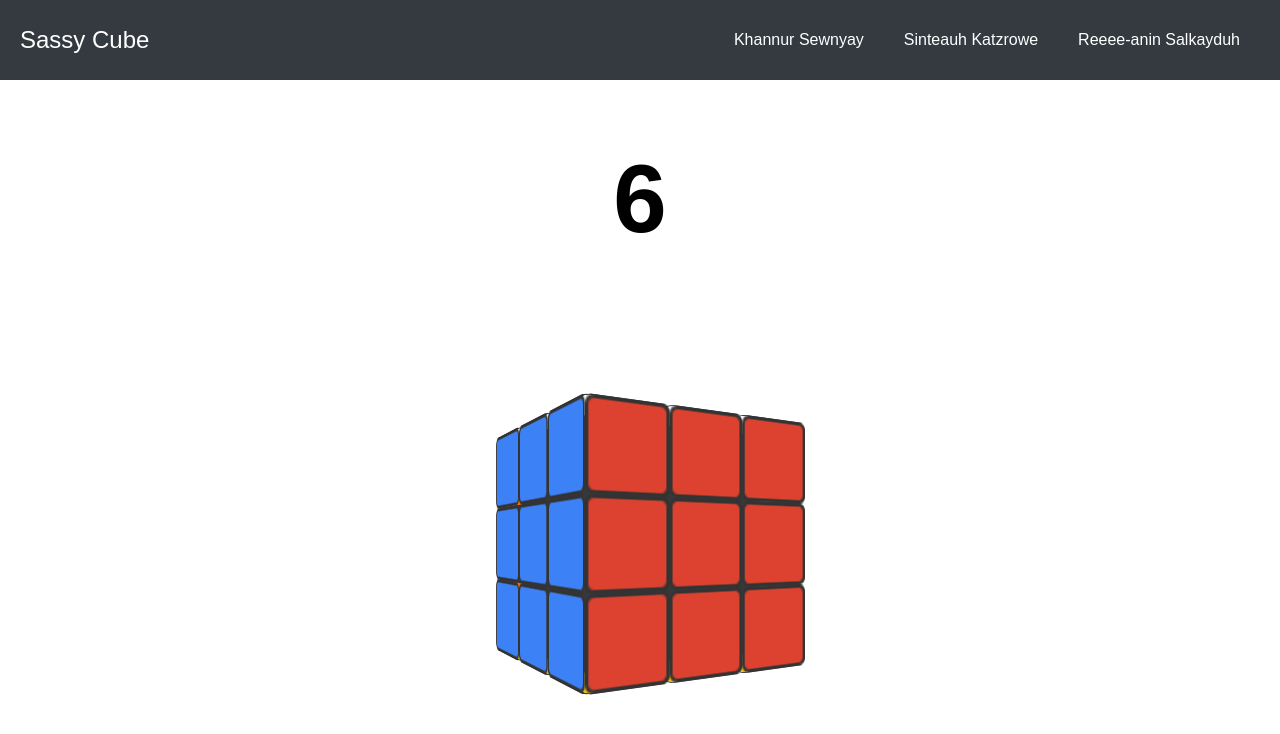
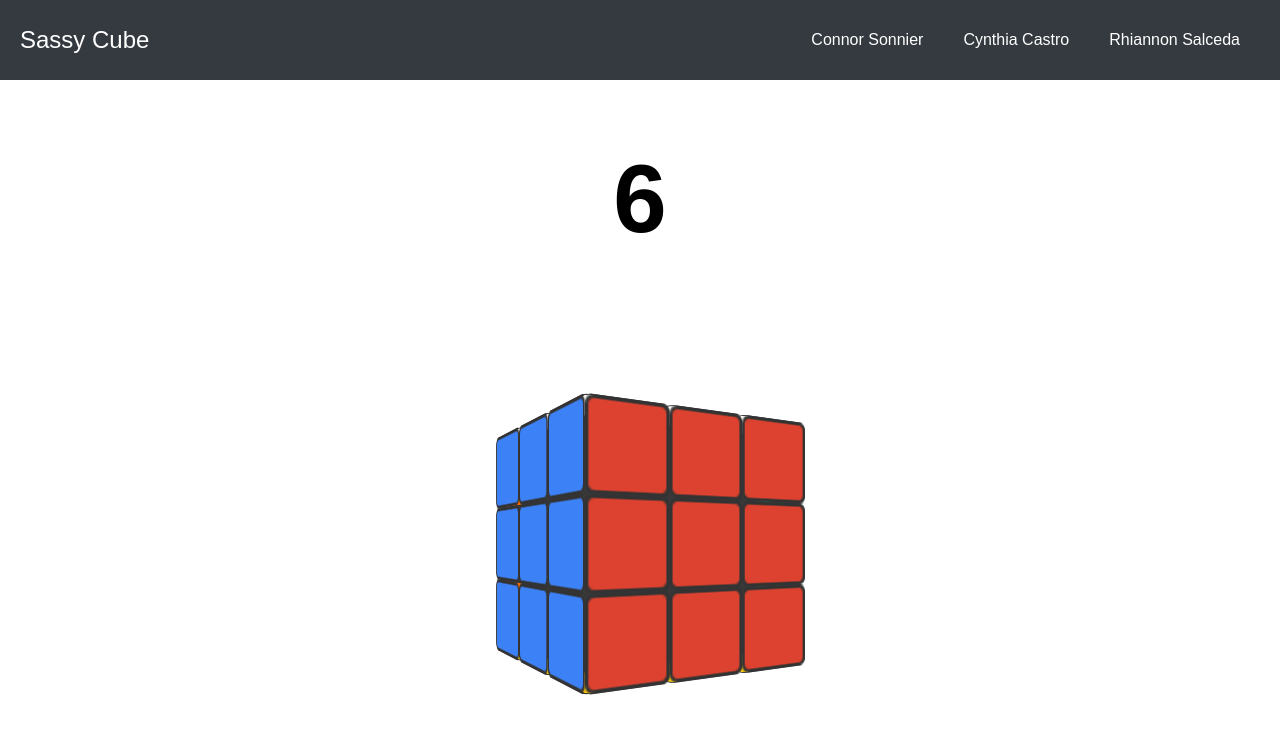
Before and after one commit to ccastr13/SunHacksSassyCube, a React (Create React App) app in the folder sassy-cube/: page / in a window 1280 px wide. Shown: the top 734 px of the page. Built offline with nearby package versions, Linux system fonts and the light colour scheme.

Commit message:
Fixed header and Commented colors

```diff
--- a/sassy-cube/src/components/Cube.js
+++ b/sassy-cube/src/components/Cube.js
@@ -25,12 +25,12 @@ class Cube extends Component {
 
         this.onTouchStart = this.onTouchStart.bind(this);
         let faceColors = {};
-        faceColors.top = this.props.translate[1] === -cubeWidth ? '#fff' : '';
-        faceColors.bottom = this.props.translate[1] === cubeWidth ? '#FDCC09' : '';
-        faceColors.left = this.props.translate[0] === -cubeWidth ? '#DC422F' : '';
-        faceColors.right = this.props.translate[0] === cubeWidth ? '#FF6C00' : '';
-        faceColors.front = this.props.translate[2] === cubeWidth ? '#009D54' : '';
-        faceColors.back = this.props.translate[2] === -cubeWidth ? '#3D81F6' : '';
+        faceColors.top = this.props.translate[1] === -cubeWidth ? '#fff' : ''; //white
+        faceColors.bottom = this.props.translate[1] === cubeWidth ? '#FDCC09' : ''; //yellow
+        faceColors.left = this.props.translate[0] === -cubeWidth ? '#DC422F' : ''; //red
+        faceColors.right = this.props.translate[0] === cubeWidth ? '#FF6C00' : ''; //orange
+        faceColors.front = this.props.translate[2] === cubeWidth ? '#009D54' : ''; //green
+        faceColors.back = this.props.translate[2] === -cubeWidth ? '#3D81F6' : ''; //blue
 
         if (Math.abs(this.props.translate[0]) +
             Math.abs(this.props.translate[1]) +
--- a/sassy-cube/src/components/Header/Header.js
+++ b/sassy-cube/src/components/Header/Header.js
@@ -16,9 +16,9 @@ class Header extends Component {
 
 
         <HeaderContent>
-          <HeaderLink to='/'>Khannur Sewnyay</HeaderLink>
-          <HeaderLink to='/'>Sinteauh Katzrowe</HeaderLink>
-          <HeaderLink to='/'>Reeee-anin Salkayduh</HeaderLink>
+          <HeaderLink to='/'>Connor Sonnier</HeaderLink>
+          <HeaderLink to='/'>Cynthia Castro</HeaderLink>
+          <HeaderLink to='/'>Rhiannon Salceda</HeaderLink>
         </HeaderContent>
       </HeaderWrapper>
     );
```
